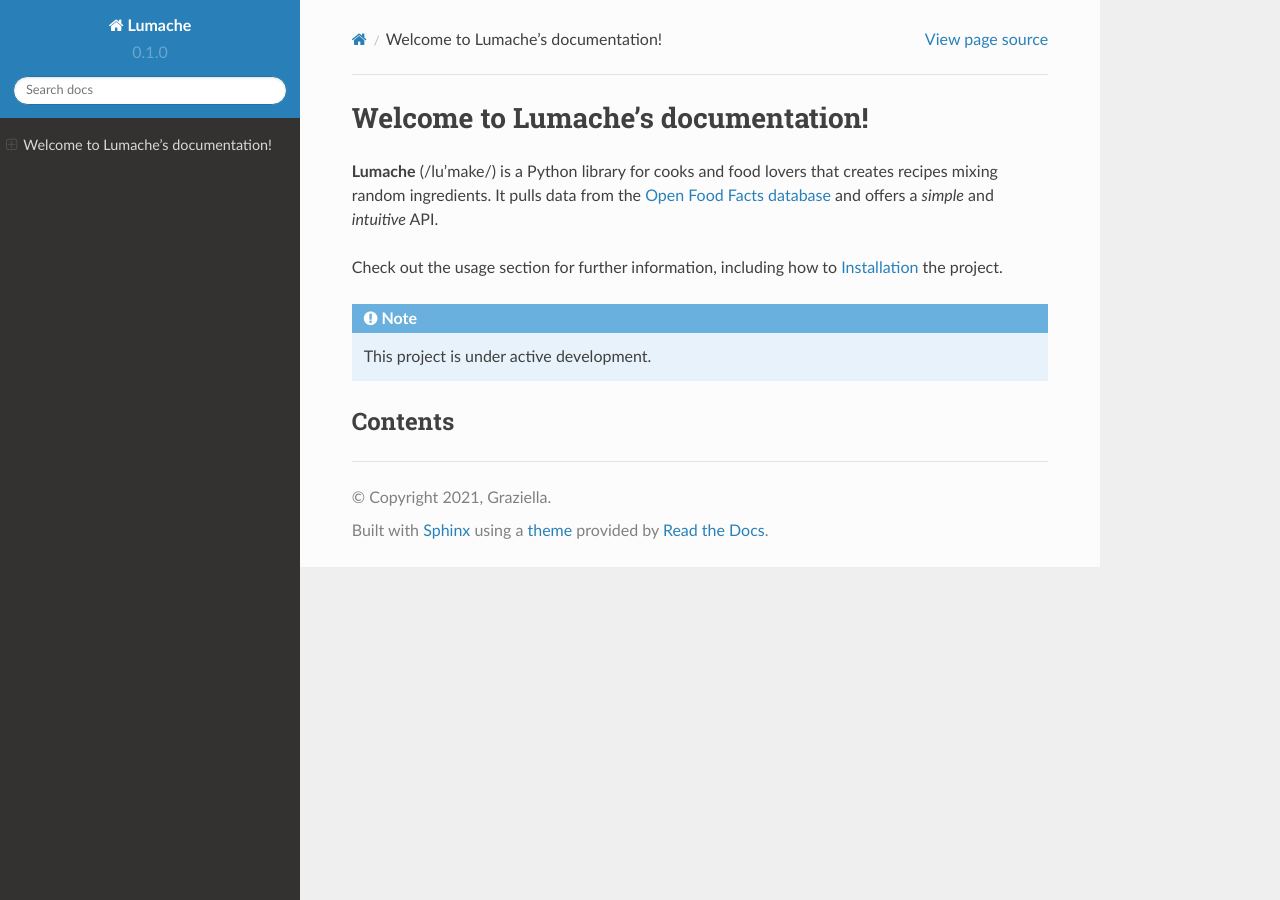
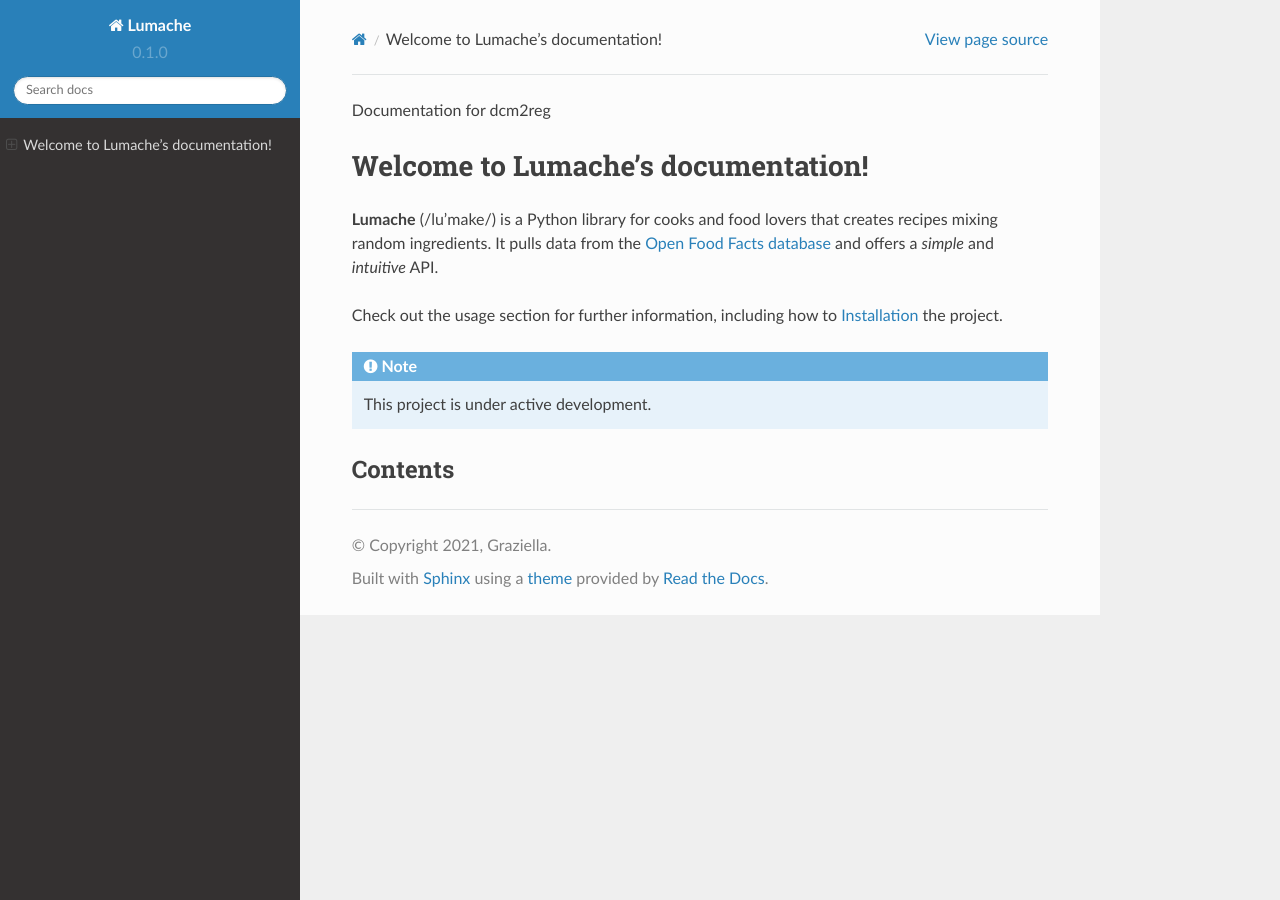
Before and after one commit to Dokkedal/dcm2reg, a Sphinx documentation site: the page built from docs/source/index.rst, in a window 1280 px wide. Built offline with Sphinx 7.4.7 and the Read the Docs theme 2.0.0, drawn with Linux system fonts in a browser that asks for light colours; pages that are not in the unit, such as notebooks, are missing from menus.

Commit message:
More keywords

```diff
--- a/docs/source/index.rst
+++ b/docs/source/index.rst
@@ -1,5 +1,11 @@
+Documentation for dcm2reg
+
+
+
+
+
 Welcome to Lumache's documentation!
-===================================
+***********************************
 
 **Lumache** (/lu'make/) is a Python library for cooks and food lovers
 that creates recipes mixing random ingredients.
```
